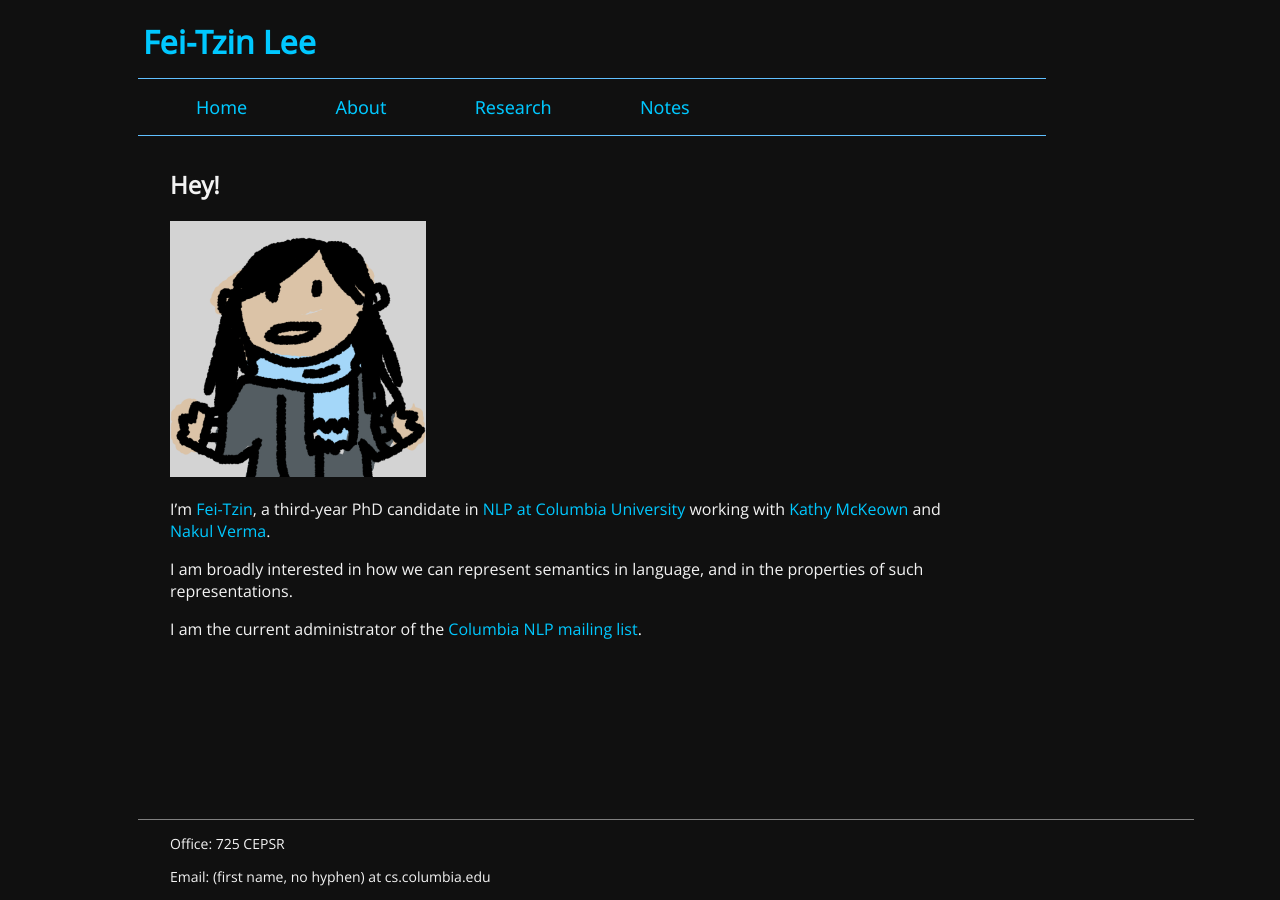
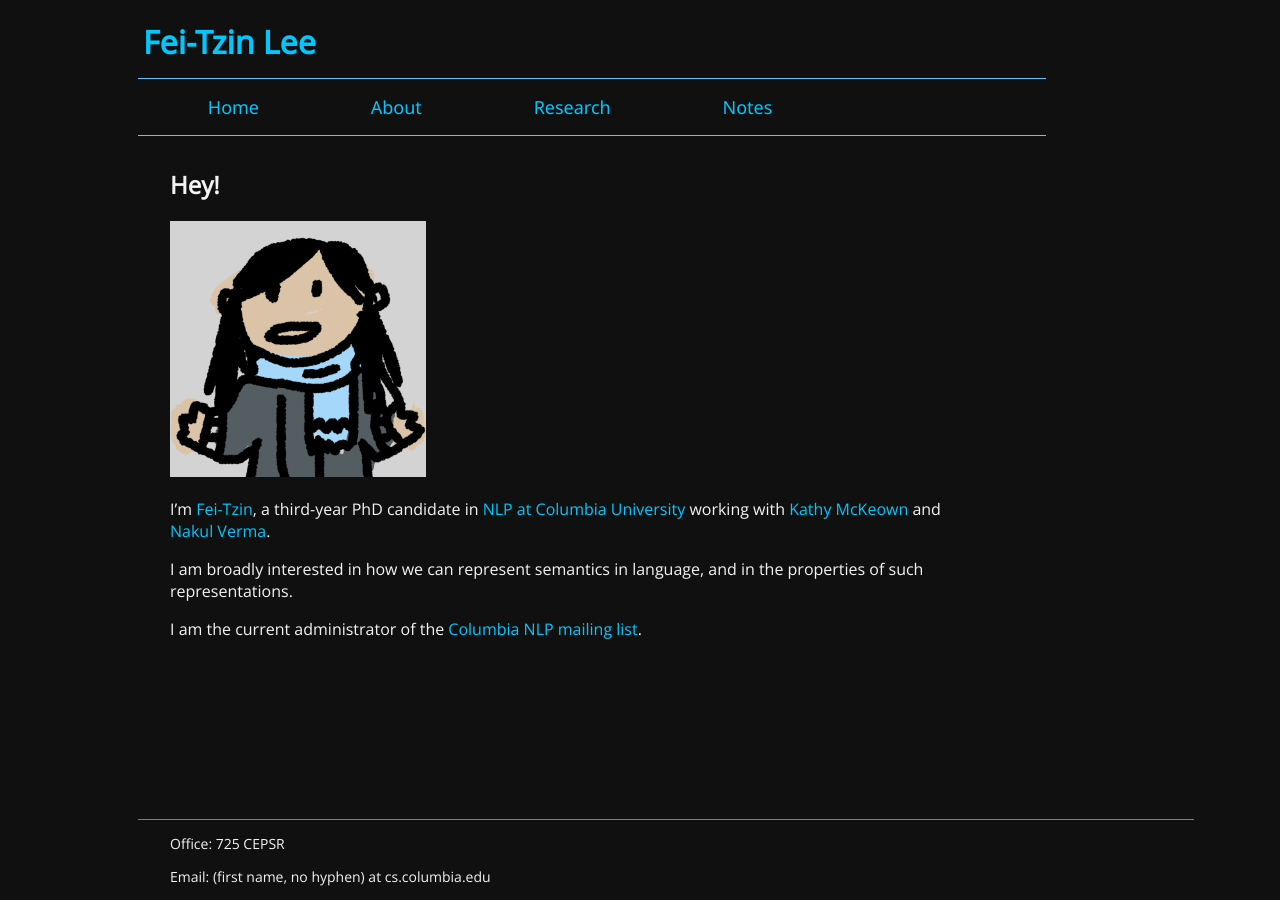
Before and after one commit to feitzin/feitzin.github.io, a Jekyll site: the page built from index.md, in a window 1280 px wide. Built offline with Jekyll 4.4.1, drawn with Linux system fonts in a browser that asks for light colours; our own code applies the rules of GitHub Pages for plain Markdown files.

Commit message:
fixed footer scrollbar, adjusted header spacing

```diff
--- a/assets/css/style.scss
+++ b/assets/css/style.scss
@@ -77,8 +77,8 @@
 
 .nav {
 	font-size: 18px;
-	padding-left: 32px;
-	padding-right: 32px;
+	padding-left: 5%;
+	padding-right: 5%;
 	/*border-left: 1px solid #60c8ff;
 	border-right: 1px solid #60c8ff;*/
 	margin: 10px;
@@ -97,7 +97,6 @@
 	height: 80px;
 	border-top: 1px solid gray;
 	padding-left: 32px;
-	overflow-y: scroll;
 }
 
 #footer-buffer {
```
